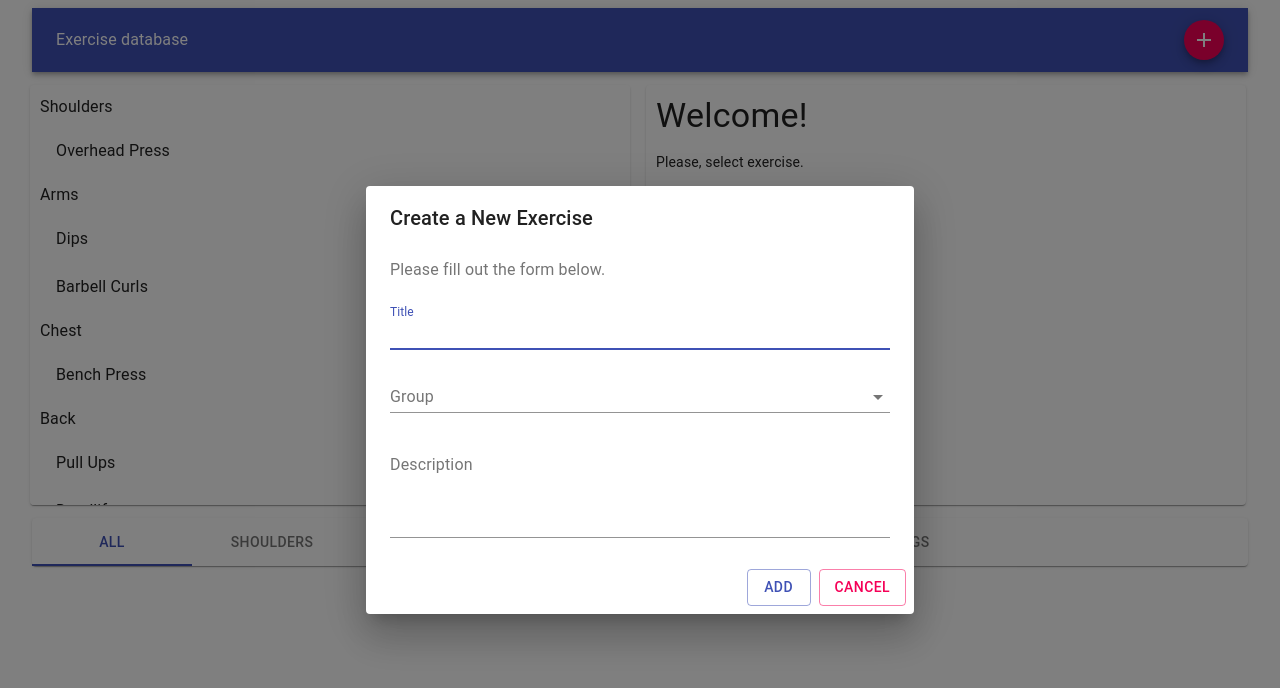
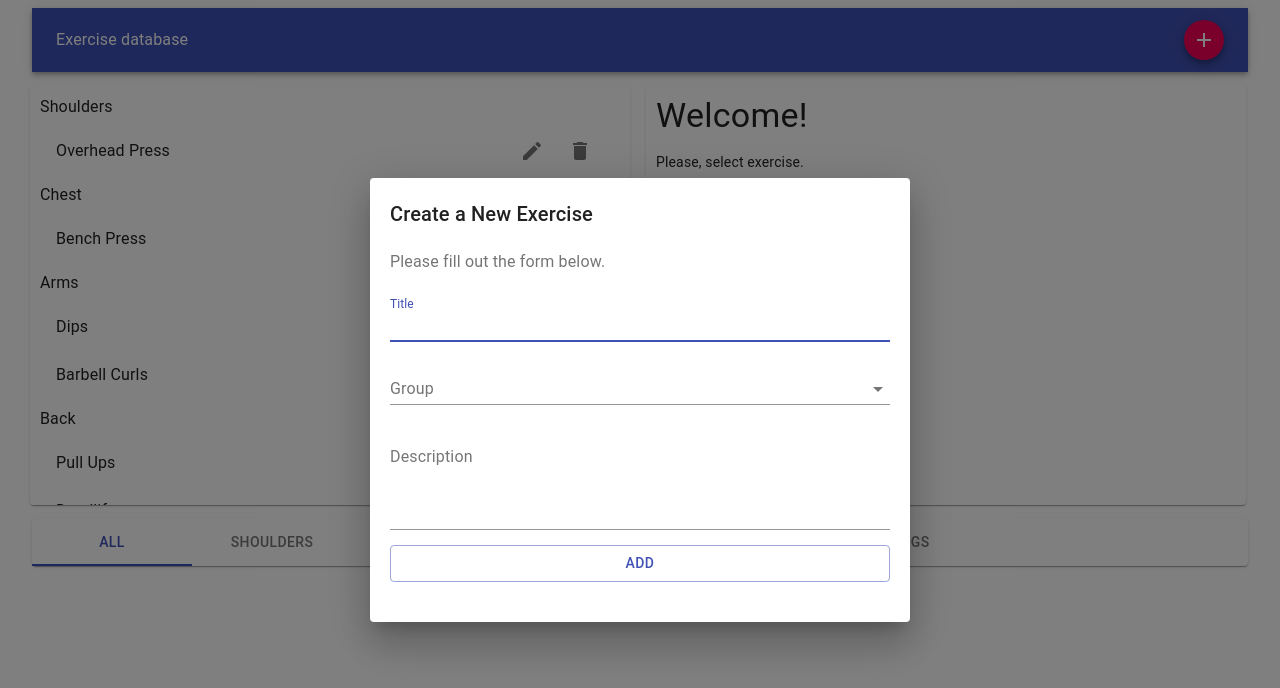
Before and after one commit to vetsnakara/explore-material-ui, a React (Create React App) app: page / in a window 1280 px wide. Both pictures are taken after a click on the button 1204 px from the left and 40 px from the top of the page. Shown: the top 688 px of the page. Built offline with nearby package versions, Linux system fonts and the light colour scheme.

Commit message:
Editing/deleting exercises

```diff
--- a/src/components/App.js
+++ b/src/components/App.js
@@ -9,23 +9,18 @@
 
 class App extends React.Component {
   state = {
-    exercises
+    exercises,
+    exercise: {},
+    editMode: false
   };
 
   getExercisesByGroup = () => {
-    const groupedExercises = this.state.exercises.reduce(
-      (exercises, exercise) => {
-        const { group } = exercise;
-
-        exercises[group] = exercises[group]
-          ? [...exercises[group], exercise]
-          : [exercise];
-
-        return exercises;
-      },
-      {}
-    );
-
+    const groupedExercises = groups.reduce((accumulator, group) => {
+      accumulator[group] = this.state.exercises.filter(
+        exercise => exercise.group === group
+      );
+      return accumulator;
+    }, {});
     return Object.entries(groupedExercises);
   };
 
@@ -39,7 +34,8 @@
   handleExerciseSelect = id => {
     this.setState(state => ({
       ...state,
-      exercise: state.exercises.find(exercise => exercise.id === id)
+      exercise: state.exercises.find(exercise => exercise.id === id),
+      editMode: false
     }));
   };
 
@@ -56,9 +52,26 @@
     }));
   };
 
+  handleExerciseDelete = id => {
+    this.setState(state => ({
+      ...state,
+      exercises: state.exercises.filter(exercise => exercise.id !== id),
+      exercise: state.exercise.id === id ? {} : state.exercise,
+      editMode: state.exercise.id === id ? false : state.editMode
+    }));
+  };
+
+  handleExerciseEditSelect = id => {
+    this.setState(state => ({
+      ...state,
+      exercise: state.exercises.find(exercise => exercise.id === id),
+      editMode: true
+    }));
+  };
+
   render() {
     const exercises = this.getExercisesByGroup();
-    const { group, exercise } = this.state;
+    const { group, exercise, editMode } = this.state;
 
     return (
       <Container>
@@ -66,9 +79,13 @@
 
         <Exercises
           exercises={exercises}
+          groups={groups}
           selectedGroup={group}
           selectedExercise={exercise}
+          editMode={editMode}
           onSelect={this.handleExerciseSelect}
+          onDelete={this.handleExerciseDelete}
+          onEdit={this.handleExerciseEditSelect}
         />
 
         <Footer
--- /dev/null
+++ b/src/components/excercises/CreateDialog.js
@@ -0,0 +1,97 @@
+import React from "react";
+
+import {
+  Button,
+  Fab,
+  Dialog,
+  DialogContent,
+  DialogContentText,
+  DialogTitle
+} from "@material-ui/core";
+
+import { withStyles } from "@material-ui/core/styles";
+
+import { Add as AddIcon } from "@material-ui/icons";
+
+import Form from "./Form";
+
+const styles = {
+  title: {
+    padding: "20px 20px 10px"
+  },
+  actions: {
+    padding: "20px 10px"
+  },
+  content: {
+    display: "flex",
+    flexDirection: "column",
+    minWidth: 500,
+    "& > *": {
+      marginBottom: 15
+    },
+    padding: "10px 20px"
+  }
+};
+
+class CreateDialog extends React.Component {
+  state = {
+    open: false,
+    exercise: {
+      title: "",
+      description: "",
+      group: ""
+    }
+  };
+
+  handleOpen = () => this.setState({ open: true });
+
+  handleClose = () => this.setState({ open: false });
+
+  handleSubmit = exercise => {
+    // todo: add validation
+
+    const { onCreate } = this.props;
+
+    this.setState({
+      open: false
+    });
+
+    onCreate(exercise);
+  };
+
+  render() {
+    const { groups, classes } = this.props;
+
+    const { open } = this.state;
+
+    return (
+      <React.Fragment>
+        <Fab
+          size="small"
+          color="secondary"
+          aria-label="add"
+          onClick={this.handleOpen}
+        >
+          <AddIcon />
+        </Fab>
+        <Dialog
+          open={open}
+          onClose={this.handleClose}
+          aria-labelledby="form-dialog-title"
+        >
+          <DialogTitle className={classes.title} id="form-dialog-title">
+            Create a New Exercise
+          </DialogTitle>
+          <DialogContent className={classes.content}>
+            <DialogContentText>
+              Please fill out the form below.
+            </DialogContentText>
+            <Form groups={groups} onSubmit={this.handleSubmit} />
+          </DialogContent>
+        </Dialog>
+      </React.Fragment>
+    );
+  }
+}
+
+export default withStyles(styles)(CreateDialog);
--- /dev/null
+++ b/src/components/excercises/Form.js
@@ -0,0 +1,98 @@
+import React from "react";
+
+import {
+  TextField,
+  FormControl,
+  InputLabel,
+  MenuItem,
+  Select,
+  Button
+} from "@material-ui/core";
+
+import { withStyles } from "@material-ui/core/styles";
+
+const styles = {
+  root: {
+    display: "flex",
+    flexDirection: "column",
+    "& > *": {
+      marginBottom: 15
+    }
+  }
+};
+
+class Form extends React.Component {
+  state = this.props.initState || {
+    title: "",
+    description: "",
+    group: ""
+  };
+
+  static getDerivedStateFromProps = (props, state) => {
+    if (!props.initState || props.initState === state) return null;
+    return props.initState;
+  };
+
+  handleChange = name => ({ target: { value } }) => {
+    this.setState(state => ({
+      ...state,
+      [name]: value
+    }));
+  };
+
+  handleSubmit = () => this.props.onSubmit(this.state);
+
+  render() {
+    const { groups, classes } = this.props;
+    const { title, description, group } = this.state;
+
+    return (
+      <form className={classes.root}>
+        <TextField
+          autoFocus
+          margin="dense"
+          id="title"
+          label="Title"
+          type="text"
+          fullWidth
+          onChange={this.handleChange("title")}
+          value={title}
+        />
+
+        <FormControl className={classes.formControl}>
+          <InputLabel id="demo-simple-select-label">Group</InputLabel>
+          <Select
+            labelId="demo-simple-select-label"
+            id="demo-simple-select"
+            value={group}
+            onChange={this.handleChange("group")}
+          >
+            {groups.map(group => (
+              <MenuItem key={group} value={group}>
+                {group}
+              </MenuItem>
+            ))}
+          </Select>
+        </FormControl>
+
+        <TextField
+          margin="dense"
+          id="description"
+          label="Description"
+          type="text"
+          fullWidth
+          onChange={this.handleChange("description")}
+          value={description}
+          multiline
+          rows={4}
+        />
+
+        <Button onClick={this.handleSubmit} color="primary" variant="outlined">
+          Add
+        </Button>
+      </form>
+    );
+  }
+}
+
+export default withStyles(styles)(Form);
--- a/src/components/excercises/dialogs/create.js
+++ /dev/null
@@ -1,168 +0,0 @@
-import React from "react";
-
-import {
-  Button,
-  Fab,
-  TextField,
-  Dialog,
-  DialogActions,
-  DialogContent,
-  DialogContentText,
-  DialogTitle,
-  FormControl,
-  InputLabel,
-  MenuItem,
-  Select
-} from "@material-ui/core";
-
-import { withStyles } from "@material-ui/core/styles";
-
-import { Add as AddIcon } from "@material-ui/icons";
-
-const styles = {
-  content: {
-    display: "flex",
-    flexDirection: "column",
-    minWidth: 500,
-    "& > *": {
-      marginBottom: 15
-    }
-  }
-};
-
-class CreateDialog extends React.Component {
-  state = {
-    open: false,
-    exercise: {
-      title: "",
-      description: "",
-      group: ""
-    }
-  };
-
-  handleOpen = () => this.setState({ open: true });
-
-  handleClose = () => this.setState({ open: false });
-
-  handleChange = name => ({ target: { value } }) => {
-    this.setState(state => ({
-      ...state,
-      exercise: {
-        ...state.exercise,
-        [name]: value
-      }
-    }));
-  };
-
-  handleSubmit = () => {
-    // todo: add validation
-
-    const { exercise } = this.state;
-    const { onCreate } = this.props;
-
-    this.setState({
-      open: false,
-      exercise: {
-        title: "",
-        description: "",
-        group: ""
-      }
-    });
-
-    onCreate(exercise);
-  };
-
-  render() {
-    const { groups, classes } = this.props;
-
-    const {
-      open,
-      exercise: { title, description, group }
-    } = this.state;
-
-    return (
-      <React.Fragment>
-        <Fab
-          size="small"
-          color="secondary"
-          aria-label="add"
-          onClick={this.handleOpen}
-        >
-          <AddIcon />
-        </Fab>
-        <Dialog
-          open={open}
-          onClose={this.handleClose}
-          aria-labelledby="form-dialog-title"
-        >
-          <DialogTitle id="form-dialog-title">
-            Create a New Exercise
-          </DialogTitle>
-          <DialogContent className={classes.content}>
-            <DialogContentText>
-              Please fill out the form below.
-            </DialogContentText>
-
-            <TextField
-              autoFocus
-              margin="dense"
-              id="title"
-              label="Title"
-              type="text"
-              fullWidth
-              onChange={this.handleChange("title")}
-              value={title}
-            />
-
-            <FormControl className={classes.formControl}>
-              <InputLabel id="demo-simple-select-label">Group</InputLabel>
-              <Select
-                labelId="demo-simple-select-label"
-                id="demo-simple-select"
-                value={group}
-                onChange={this.handleChange("group")}
-              >
-                {groups.map(group => (
-                  <MenuItem key={group} value={group}>
-                    {group}
-                  </MenuItem>
-                ))}
-              </Select>
-            </FormControl>
-
-            <TextField
-              margin="dense"
-              id="description"
-              label="Description"
-              type="text"
-              fullWidth
-              onChange={this.handleChange("description")}
-              value={description}
-              multiline
-              rows={4}
-            />
-          </DialogContent>
-
-          <DialogActions>
-            <Button
-              onClick={this.handleSubmit}
-              color="primary"
-              variant="outlined"
-            >
-              Add
-            </Button>
-            <Button
-              onClick={this.handleClose}
-              color="secondary"
-              variant="outlined"
-            >
-              Cancel
-            </Button>
-          </DialogActions>
-        </Dialog>
-      </React.Fragment>
-    );
-  }
-}
-
-export default withStyles(styles)(CreateDialog);
--- a/src/components/excercises/index.js
+++ b/src/components/excercises/index.js
@@ -7,8 +7,14 @@
   Typography,
   List,
   ListItem,
-  ListItemText
+  ListItemText,
+  ListItemSecondaryAction,
+  IconButton
 } from "@material-ui/core";
+
+import { Delete as DeleteIcon, Edit as EditIcon } from "@material-ui/icons";
+
+import Form from "./Form";
 
 const style = {
   Container: { margin: "5px -10px" },
@@ -17,13 +23,17 @@
 
 export default ({
   exercises,
+  groups,
   selectedGroup,
+  selectedExercise,
   selectedExercise: {
-    id,
     title = "Welcome!",
     description = "Please, select exercise."
-  } = {},
-  onSelect
+  },
+  onSelect,
+  onDelete,
+  onEdit,
+  editMode
 }) => {
   return (
     <Grid container spacing={2} style={style.Container}>
@@ -46,6 +56,14 @@
                       onClick={() => onSelect(exercise.id)}
                     >
                       <ListItemText primary={exercise.title} />
+                      <ListItemSecondaryAction>
+                        <IconButton onClick={() => onEdit(exercise.id)}>
+                          <EditIcon />
+                        </IconButton>
+                        <IconButton onClick={() => onDelete(exercise.id)}>
+                          <DeleteIcon />
+                        </IconButton>
+                      </ListItemSecondaryAction>
                     </ListItem>
                   ))}
                 </List>
@@ -57,10 +75,20 @@
 
       <Grid item xs={12} sm>
         <Paper style={style.Paper}>
-          <Typography variant="h4" style={{ marginBottom: 15 }}>
-            {title}
-          </Typography>
-          <Typography variant="body2">{description}</Typography>
+          {editMode ? (
+            <Form
+              initState={selectedExercise}
+              groups={groups}
+              onSubmit={() => {}}
+            />
+          ) : (
+            <React.Fragment>
+              <Typography variant="h4" style={{ marginBottom: 15 }}>
+                {title}
+              </Typography>
+              <Typography variant="body2">{description}</Typography>
+            </React.Fragment>
+          )}
         </Paper>
       </Grid>
     </Grid>
--- a/src/components/layout/Header.js
+++ b/src/components/layout/Header.js
@@ -1,6 +1,6 @@
 import React from "react";
 
-import CreateDialog from "../excercises/dialogs/create";
+import CreateDialog from "../excercises/CreateDialog";
 
 import { withStyles } from "@material-ui/core";
 
```
Also changed, not shown: src/components/excercises/Dialog.js (added), 1 other file (tests, documents, lock files or other folders).
